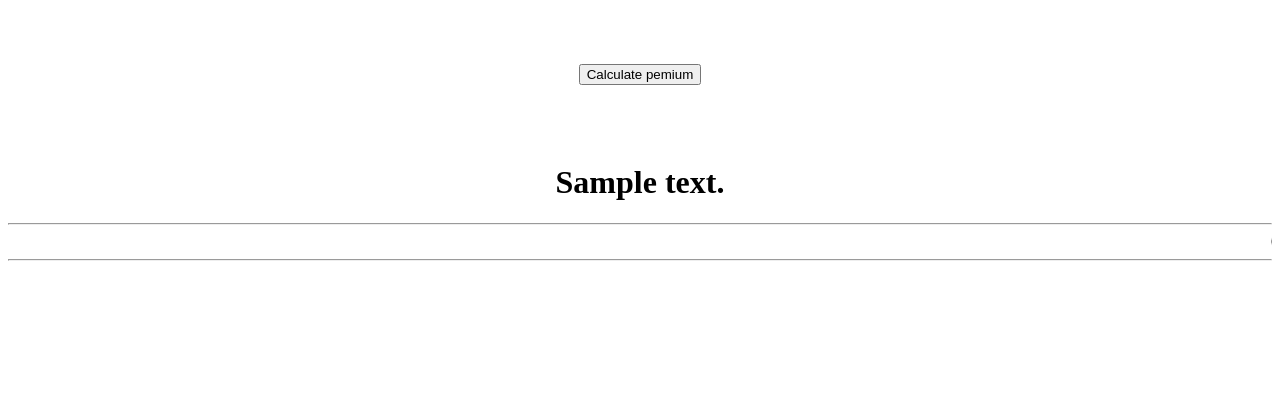
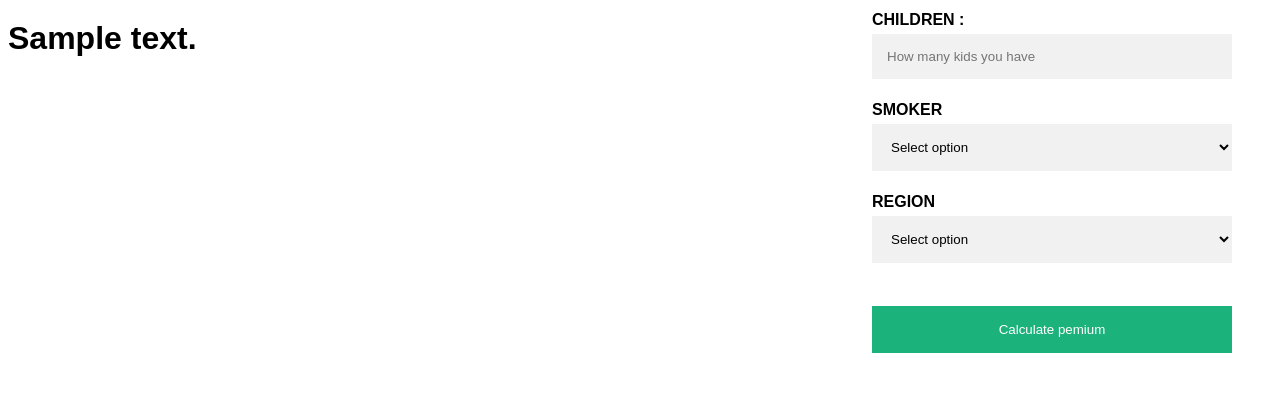
Before and after one commit to ArindamGhoshAni/test, a Flask app: template templates/index.html in a window 1280 px wide. Shown: the part 389-808 px from the top of the page. Before the commit the page ends 650 px from the top, so only its background shows below. Run offline with Flask 2, Linux system fonts and the light colour scheme; the template is opened without the code that fills it: most values are stand-ins (such as "Sample title", 1, 10 or a date in 2020); parts of the project's set-up code (start-up, migrations or seed data) failed here and were passed over.

Commit message:
add procfile

```diff
--- a/app.py
+++ b/app.py
@@ -21,6 +21,7 @@ model = pickle.load(open('insurance_predict_model.pkl', 'rb'))
 @app.route('/',methods=['GET'])
 def home():
     pic1 = os.path.join(app.config['UPLOAD_FOLDER'],'pic1.jpg')
+    pic2 = os.path.join(app.config['UPLOAD_FOLDER'],'pic2.jpg')
     return render_template('home.html',user_image = pic1)
 
 @app.route('/index',methods=['GET'])
@@ -35,11 +36,10 @@ def predict():
         bmi = float(request.form['c'])
         child = int(request.form['d'])
         smoker = request.form['smoker']
-
         region = request.form['region']
         prediction = model.predict([[age , sex, bmi, child, smoker, region]])
         output=round(prediction[0],2)
-        collection.insert_one({"age" : age, "sex": sex,"bmi":bmi,"child":child,"smoker":smoker,"region":region,"output":output})
+        collection.insert_one({"age" : age, "sex": sex,"bmi":bmi,"child":child,"smoker":smoker,"region":region,"Predicted Price":output})
         return render_template('index.html',prediction_text="Your predicted premium is : {}".format(output))
     else:
         return render_template('index.html')
@@ -47,4 +47,4 @@ def predict():
 
 
 if __name__ == '__main__':
-    app.run(port = 80, debug=True)
+    app.run(debug=True)
--- a/templates/home.html
+++ b/templates/home.html
@@ -52,7 +52,8 @@ body, html {
 </head>
 <body>
 
-<div class="bg-image img1"></div>
+<img src ="{{user_image}}">
+<div class="bg-image pic1"></div>
 <div class="bg-image img2"></div>
 <div class="bg-image img3"></div>
 <div class="bg-image img4"></div>
--- a/templates/index.html
+++ b/templates/index.html
@@ -1,42 +1,131 @@
 <html>
   <head>
+    <meta name="viewport" content="width=device-width, initial-scale=1">
+    <style>
+    body, html {
+      height: 100%;
+      font-family: Arial, Helvetica, sans-serif;
+    }
 
+    * {
+      box-sizing: border-box;
+    }
+
+    .bg-img {
+      /* The image used */
+      background-image: url("img_nature.jpg");
+
+      min-height: 380px;
+
+      /* Center and scale the image nicely */
+      background-position: center;
+      background-repeat: no-repeat;
+      background-size: cover;
+      position: relative;
+    }
+
+    /* Add styles to the form container */
+    .container {
+      position: absolute;
+      right: 0;
+      margin: 20px;
+      max-width: 400px;
+      padding: 20px;
+      background-color: white;
+    }
+
+    /* Full-width input fields */
+    input[type=number], select{
+      width: 100%;
+      padding: 15px;
+      margin: 5px 0 22px 0;
+      border: none;
+      background: #f1f1f1;
+    }
+
+    input[type=number]:focus, select:focus {
+      background-color: #ddd;
+      outline: none;
+    }
+
+    /* Set a style for the submit button */
+    .btn {
+      background-color: #04AA6D;
+      color: white;
+      padding: 16px 20px;
+      border: none;
+      cursor: pointer;
+      width: 100%;
+      opacity: 0.9;
+    }
+
+    .btn:hover {
+      opacity: 1;
+    }
+
+    .popup{
+      width: 400px;
+      background-color: #04AA6D;
+      border-radius: 6px;
+      position: absolute;
+      top: 50%;
+      left: 50;
+      text-align: center;
+      padding: 20px;
+      visibility: hidden;
+      transition: transform 0.4s, top 0.4s;
+    }
+    .open-popup{
+      visibility: visible;
+      top:50%;
+      transform: translate(-50%,-50%) scale(1);
+    }
+    </style>
   </head>
   <body>
 
-    <center>
-      <big style="font-size:50px;font-weight:bold; ">INSURANCE PREMIUM PREDICTION </big>
-        <hr>
-         <form action ="{{url_for('predict')}}" method ="post">
-       <b><h1>AGE OF THE PERSON : <input type="number" name='a' placeholder = "Enter your age" required = "required">
-             <label for="Sex">SEX:</label>
+
+
+        <div class="bg-img">
+         <form action ="{{url_for('predict')}}" method ="post" class="container">
+          <h1>Premium Calculator</h1>
+       <b>AGE OF THE PERSON</b><input type="number" name='a' placeholder = "Enter your age" required = "required">
+             <label for="Sex"><b>SEX</b></label>
             <select id="Sex" name="sex" required = "required">
                 <option value="" disabled selected>Select option </option>
              <option value=1>Male</option><option value=0>Female</option>
-            </select><br><br>
-            BODY MASS INDEX (BMI) : <input type="number" name='c' placeholder = "Ex : 21.0" required = "required"><br><br>
-            CHILDREN : <input type="number" name='d' placeholder = "How many kids you have" required = "required"> <br><br>
-             <label for="Smoker">Smoker:</label>
+            </select>
+            <b>BODY MASS INDEX (BMI)  </b><input type="number" name='c' placeholder = "Example : 21" required = "required">
+            <b>CHILDREN : </b><input type="number" name='d' placeholder = "How many kids you have" required = "required">
+             <label for="Smoker"><b>SMOKER</b></label>
                 <select id="Smoker" name="smoker"  placeholder = "select" required = "required">
                  <option value="" disabled selected>Select option </option><option value=1>Yes</option><option value=0 >No</option>
              </select>
-                <label for="Smoker">REGION:</label>
+                <label for="region"><b>REGION</b></label>
                 <select id="Region" name="region"  placeholder = "Select" required = "required">
-                 <option value="" disabled selected>Select option </option>
+                 <option value="" disabled selected>Select option</option>
                     <option value=0>South - West</option>
                     <option value=1 >South - East</option>
                     <option value=2 >North - West</option>
                     <option value=3 >North - East</option>
-             </select></h1> <br><br><br>
+             </select>
        </b>
-        <h1>  <button id="sub" type="submit">Calculate pemium</button></h1>
+        <br><h1> <button id="sub" type="submit" class="btn" onclick="openPopup">Calculate pemium</button></h1>
       </form>
-    <br><br><h1>{{prediction_text}}</h1>
+    </div>
+    <h1>{{prediction_text}}</h1>
+    <div class="popup">
+    <h1>{{prediction_text}}</h1>
+  </div>
+  <script>
+    let popup = document.getElementById("popup")
 
-    </center>
-    <hr>
-   <marquee>CREATED BY:ARINDAM GHOSH || CONTACT:7980644358 </marquee>
-   <hr>
+    function openPopup(){
+      popup.classList.add("open-popup");
+    }
+  </script>
+
+
 
           </body>
 
```
Also changed, not shown: 1 other file.
